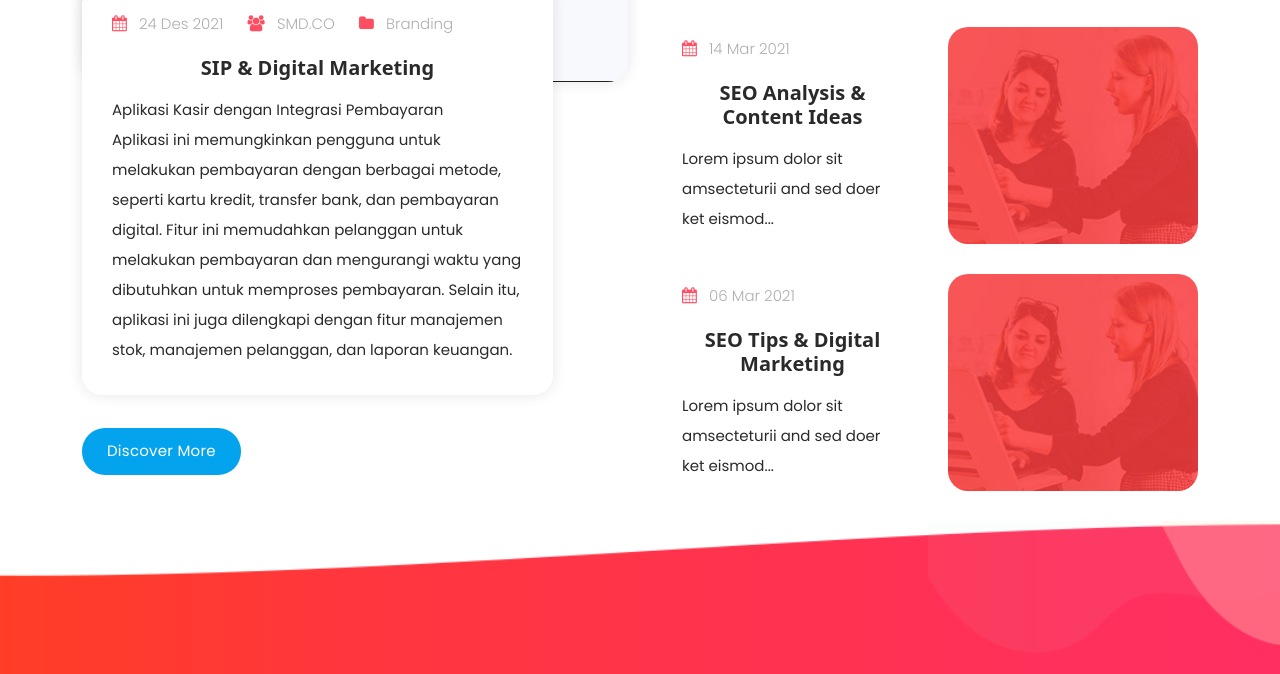
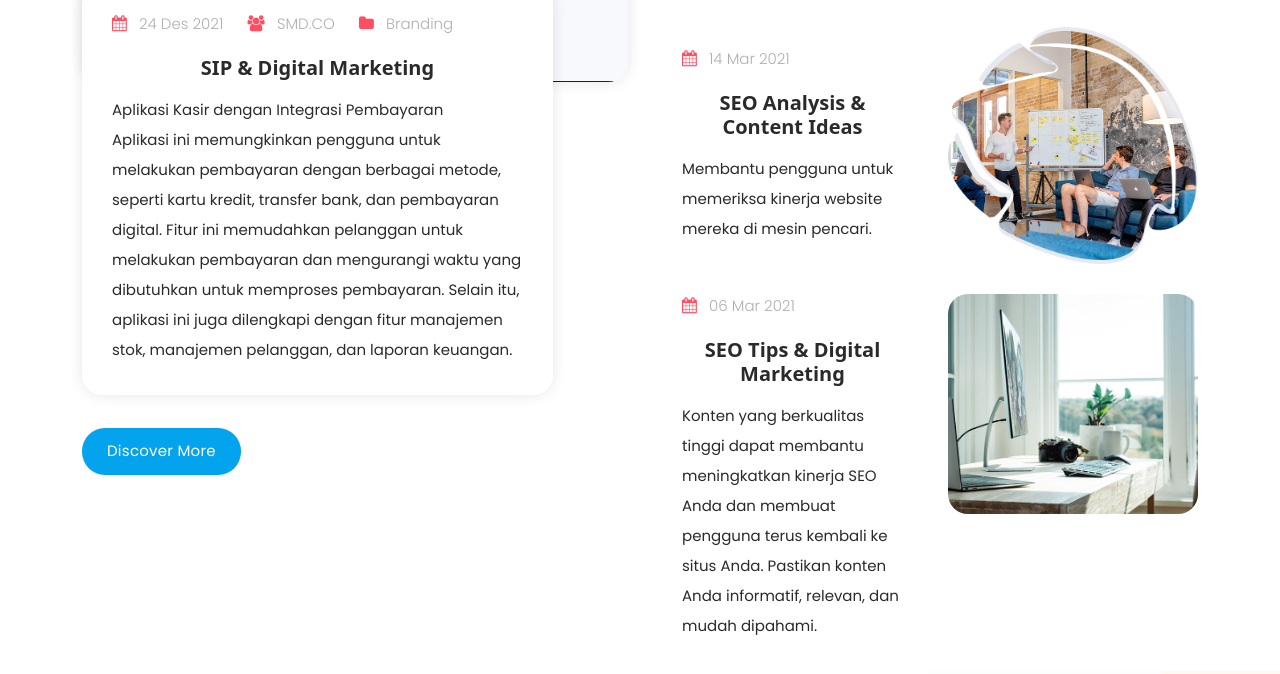
Before and after one commit to Galihsslo/company, a plain HTML site: page index.html in a window 1280 px wide. Shown: the part 4192-4866 px from the top of the page. Drawn offline with Linux system fonts and the light colour scheme.

Commit message:
add project

```diff
--- a/index.html
+++ b/index.html
@@ -385,10 +385,10 @@
                   <a href="#">
                     <h4>SEO Analysis &amp; Content Ideas</h4>
                   </a>
-                  <p>Lorem ipsum dolor sit amsecteturii and sed doer ket eismod...</p>
+                  <p>Membantu pengguna untuk memeriksa kinerja website mereka di mesin pencari. </p>
                 </div>
                 <div class="right-image">
-                  <a href="#"><img src="assets/images/blog-thumb-01.jpg" alt=""></a>
+                  <a href="#"><img src="assets/images/banner-right-image1.png" alt=""></a>
                 </div>
               </li>
               <li>
@@ -397,10 +397,11 @@
                   <a href="#">
                     <h4>SEO Tips &amp; Digital Marketing</h4>
                   </a>
-                  <p>Lorem ipsum dolor sit amsecteturii and sed doer ket eismod...</p>
+                  <p>Konten yang berkualitas tinggi dapat membantu meningkatkan kinerja SEO Anda dan membuat pengguna
+                    terus kembali ke situs Anda. Pastikan konten Anda informatif, relevan, dan mudah dipahami.</p>
                 </div>
                 <div class="right-image">
-                  <a href="#"><img src="assets/images/blog-thumb-01.jpg" alt=""></a>
+                  <a href="#"><img src="assets/images/big-blog-thumb.jpg" alt=""></a>
                 </div>
               </li>
             </ul>
```
